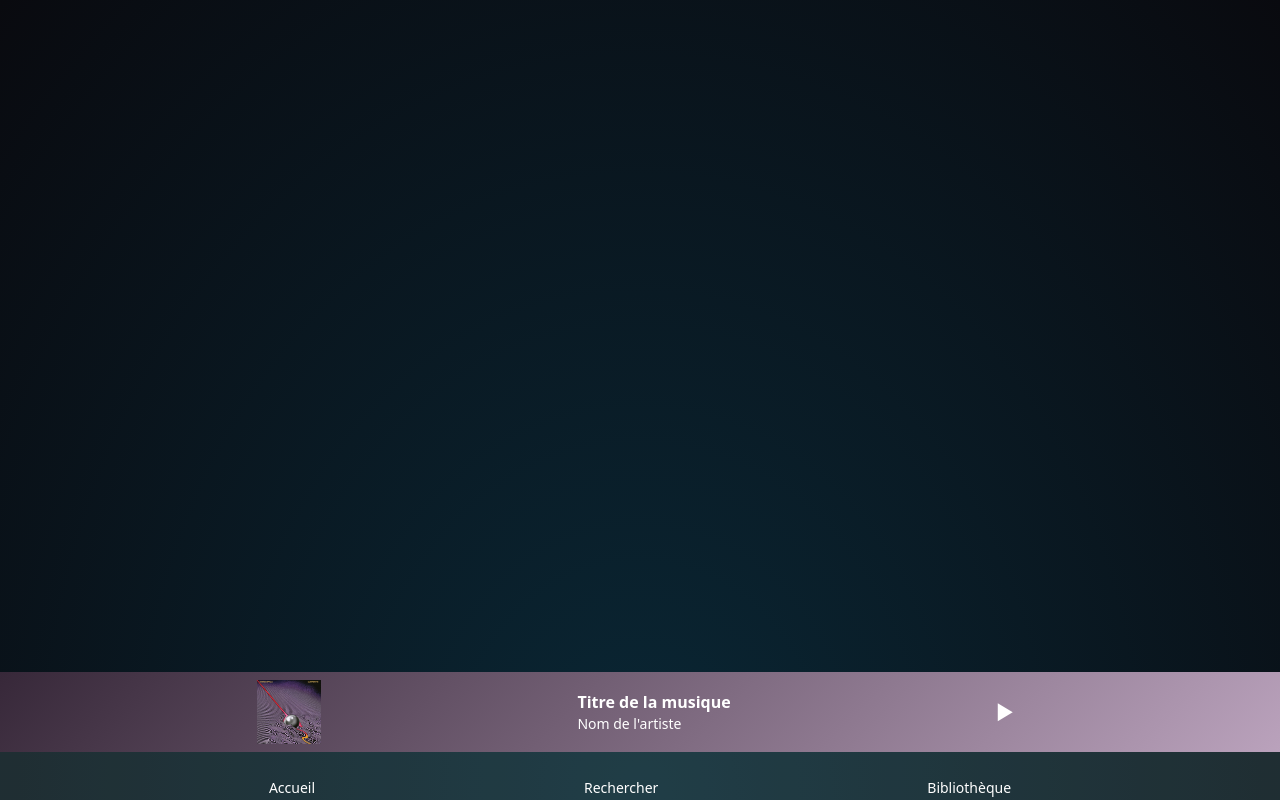
After one commit to Nadir-Bsd/hamonie, a PHP site: page /frontend/pages/footerPlayer.php in a window 1280 px wide. The commit adds this page. Run offline with PHP 8.4, Linux system fonts and the light colour scheme; a stand-in replaces the project's code that opens the database connection; style sheets or scripts are compiled from the project's sources; some libraries are stand-ins or nearby versions.

Commit message:
DONE: Footer bar for musicPlayer

```diff
--- /dev/null
+++ b/frontend/js/boxicons.js
@@ -0,0 +1 @@
+import "boxicons";
--- /dev/null
+++ b/frontend/js/colorChange.js
@@ -0,0 +1,68 @@
+// Sélection des éléments nécessaires
+const musicPlayer = document.getElementById('musicPlayer');
+const musicImage = document.getElementById('musicImage');
+
+// Fonction pour extraire deux couleurs dominantes
+function getTwoDominantColors(image) {
+    const canvas = document.createElement('canvas');
+    const ctx = canvas.getContext('2d');
+
+    // S'assurer que l'image est complètement chargée
+    if (!image.complete) return [{ r: 127, g: 127, b: 127 }, { r: 200, g: 200, b: 200 }];
+
+    canvas.width = image.naturalWidth || image.width;
+    canvas.height = image.naturalHeight || image.height;
+
+    ctx.drawImage(image, 0, 0, canvas.width, canvas.height);
+
+    const imageData = ctx.getImageData(0, 0, canvas.width, canvas.height);
+    const { data } = imageData;
+
+    const colorBuckets = [
+        { r: 0, g: 0, b: 0, count: 0 }, // Couleur dominante 1
+        { r: 0, g: 0, b: 0, count: 0 }, // Couleur dominante 2
+    ];
+
+    // Parcourir les pixels
+    for (let i = 0; i < data.length; i += 4) {
+        const r = data[i];
+        const g = data[i + 1];
+        const b = data[i + 2];
+
+        // Ajouter aux deux buckets (on peut raffiner l'algo pour clusterisation si besoin)
+        if (r + g + b < 384) { // Plus sombre
+            colorBuckets[0].r += r;
+            colorBuckets[0].g += g;
+            colorBuckets[0].b += b;
+            colorBuckets[0].count++;
+        } else { // Plus clair
+            colorBuckets[1].r += r;
+            colorBuckets[1].g += g;
+            colorBuckets[1].b += b;
+            colorBuckets[1].count++;
+        }
+    }
+
+    // Calculer les moyennes des deux buckets
+    return colorBuckets.map(bucket => ({
+        r: Math.floor(bucket.r / bucket.count) || 127,
+        g: Math.floor(bucket.g / bucket.count) || 127,
+        b: Math.floor(bucket.b / bucket.count) || 127,
+    }));
+}
+
+// Mettre à jour le dégradé du player
+function updateMusicPlayerGradient() {
+    const [color1, color2] = getTwoDominantColors(musicImage);
+
+    // Appliquer un dégradé linéaire avec les deux couleurs
+    musicPlayer.style.background = `linear-gradient(135deg, rgb(${color1.r}, ${color1.g}, ${color1.b}), rgb(${color2.r}, ${color2.g}, ${color2.b}))`;
+}
+
+// Écouter l'événement "load" sur l'image pour changer le dégradé
+musicImage.addEventListener('load', updateMusicPlayerGradient);
+
+// Appeler la fonction directement au cas où l'image est déjà chargée
+if (musicImage.complete) {
+    updateMusicPlayerGradient();
+}
--- /dev/null
+++ b/frontend/js/playPause.js
@@ -0,0 +1,42 @@
+const playPause = document.querySelector("#playButton");
+const slider = document.querySelector("#slider");
+
+let count = 0; // Initialisation du compteur
+let intervalId = null; // Variable pour stocker l'ID de l'intervalle
+
+playPause.addEventListener("click", handlePlayPause);
+
+function handlePlayPause(event) {
+  // Vérifier l'état actuel de l'icône et changer l'icône en conséquence
+  if (event.target.classList.contains("bx-play")) {
+    event.target.classList.remove("bx-play");
+    event.target.classList.add("bx-pause");
+
+    // Démarrer l'intervalle si ce n'est pas déjà en cours
+    if (!intervalId) {
+      intervalId = setInterval(() => {
+        count++;
+        slider.style.width = count + "%";
+        console.log(count);
+
+        // Arrêter l'intervalle lorsque count atteint 100
+        if (count >= 100) {
+          clearInterval(intervalId);
+          count = 0;
+          intervalId = null;
+          event.target.classList.remove("bx-pause");
+          event.target.classList.add("bx-play");
+        }
+      }, 100);
+    }
+  } else if (event.target.classList.contains("bx-pause")) {
+    event.target.classList.remove("bx-pause");
+    event.target.classList.add("bx-play");
+
+    // Arrêter l'intervalle lorsqu'on passe en pause
+    if (intervalId) {
+      clearInterval(intervalId);
+      intervalId = null;
+    }
+  }
+}
--- /dev/null
+++ b/frontend/pages/footerPlayer.php
@@ -0,0 +1,60 @@
+<!DOCTYPE html>
+<html lang="en">
+
+<head>
+    <meta charset="UTF-8">
+    <meta name="viewport" content="width=device-width, initial-scale=1.0">
+    <title>Document</title>
+    <link href="../styles/end.css" rel="stylesheet">
+    <link rel="stylesheet" href="../styles/fond.css">
+    <script src="https://cdn.tailwindcss.com"></script>
+    <script src="https://unpkg.com/boxicons@2.1.4/dist/boxicons.js"></script>
+    <link href='https://unpkg.com/boxicons@2.1.4/css/boxicons.min.css' rel='stylesheet'>
+    <script defer src="../js/playPause.js"></script>
+    <script defer src="../js/boxicons.js"></script>
+    <script defer src="../js/colorChange.js"></script>
+</head>
+
+<body class="flex flex-col h-screen justify-end">
+
+
+
+
+    <section id="musicPlayer" class="h-20  flex items-center justify-evenly bg-red-500">
+        <div id="imageDyn" class="bg-gray-500 w-16 h-16">
+            <img id="musicImage" src="../img/currentsAlbum.jpg" alt="Cover Image" class="w-full h-full object-cover">
+        </div>
+        <div class="text-white">
+            <p class="font-semibold">Titre de la musique</p>
+            <p class="text-sm">Nom de l'artiste</p>
+        </div>
+
+        <i id="playButton" class='bx bx-md bx-play' style='color:#ffffff'></i>
+
+        <div class="absolute bottom-10 w-full">
+
+            <div>
+                <input class="w-[100%] appearance-none outline-none range-xl h-[2px] bg-gray-400" type="range" name="slider" id="slider" min="0" max="100" value="0" style="width: 0%">
+            </div>
+        </div>
+
+
+    </section>
+    <footer class="h-12 bg-emerald-green bg-opacity-25 flex justify-evenly items-center py-2">
+        <div class="flex flex-col items-center justify-center text-sm text-white">
+            <box-icon name='home-alt' color="#ECECEC"></box-icon>
+            <p>Accueil</p>
+        </div>
+        <div class="flex flex-col items-center justify-center text-sm text-white">
+            <box-icon name='search-alt-2' color='#ffffff'></box-icon>
+            <p>Rechercher</p>
+        </div>
+        <div class="flex flex-col items-center justify-center text-sm text-white">
+            <box-icon name='library' color='#ffffff'></box-icon>
+            <p>Bibliothèque</p>
+        </div>
+    </footer>
+
+</body>
+
+</html>
--- a/frontend/styles/end.css
+++ b/frontend/styles/end.css
@@ -343,6 +343,23 @@ select {
 2. Remove default button styles.
 */
 
+
+input[type="range"]::-webkit-slider-thumb {
+  appearance: none;
+  width: 0; /* Cache la boule */
+  height: 0;
+}
+input[type="range"]::-moz-range-thumb {
+  width: 0; /* Cache la boule */
+  height: 0;
+  border: none;
+}
+input[type="range"]::-ms-thumb {
+  width: 0; /* Cache la boule */
+  height: 0;
+  border: none;
+}
+
 button,
 input:where([type='button']),
 input:where([type='reset']),
@@ -554,6 +571,14 @@ video {
   display: none;
 }
 
+.absolute {
+  position: absolute;
+}
+
+.top-6 {
+  top: 1.5rem;
+}
+
 .m-10 {
   margin: 2.5rem;
 }
@@ -566,40 +591,32 @@ video {
   margin-bottom: 1rem;
 }
 
-.mb-10 {
-  margin-bottom: 2.5rem;
+.mt-10 {
+  margin-top: 2.5rem;
 }
 
 .mt-12 {
   margin-top: 3rem;
 }
 
-.mt-24 {
-  margin-top: 6rem;
-}
-
-.block {
-  display: block;
-}
-
-.inline-block {
-  display: inline-block;
-}
-
 .mt-14 {
   margin-top: 3.5rem;
-}
-
-.mt-10 {
-  margin-top: 2.5rem;
 }
 
 .flex {
   display: flex;
 }
 
-.grid {
-  display: grid;
+.h-12 {
+  height: 3rem;
+}
+
+.h-16 {
+  height: 4rem;
+}
+
+.h-20 {
+  height: 5rem;
 }
 
 .h-8 {
@@ -610,8 +627,24 @@ video {
   height: 100vh;
 }
 
+.h-\[99\%\] {
+  height: 99%;
+}
+
+.h-\[99vh\] {
+  height: 99vh;
+}
+
 .h-full {
   height: 100%;
+}
+
+.h-screen {
+  height: 100vh;
+}
+
+.w-16 {
+  width: 4rem;
 }
 
 .w-8 {
@@ -674,8 +711,8 @@ video {
   justify-content: center;
 }
 
-.gap-12 {
-  gap: 3rem;
+.justify-evenly {
+  justify-content: space-evenly;
 }
 
 .gap-4 {
@@ -719,6 +756,20 @@ video {
   background-color: rgb(95 129 125 / var(--tw-bg-opacity, 1));
 }
 
+.bg-gray-500 {
+  --tw-bg-opacity: 1;
+  background-color: rgb(107 114 128 / var(--tw-bg-opacity, 1));
+}
+
+.bg-red-700 {
+  --tw-bg-opacity: 1;
+  background-color: rgb(185 28 28 / var(--tw-bg-opacity, 1));
+}
+
+.bg-opacity-25 {
+  --tw-bg-opacity: 0.25;
+}
+
 .bg-gradient-to-b {
   background-image: linear-gradient(to bottom, var(--tw-gradient-stops));
 }
@@ -731,6 +782,11 @@ video {
 
 .to-medium-blue {
   --tw-gradient-to: #0A2735 var(--tw-gradient-to-position);
+}
+
+.object-cover {
+  -o-object-fit: cover;
+     object-fit: cover;
 }
 
 .px-4 {
@@ -775,9 +831,9 @@ video {
   line-height: 2.5rem;
 }
 
-.text-6xl {
-  font-size: 3.75rem;
-  line-height: 1;
+.text-sm {
+  font-size: 0.875rem;
+  line-height: 1.25rem;
 }
 
 .text-xl {
--- a/package.json
+++ b/package.json
@@ -15,6 +15,7 @@
   "dependencies": {
     "@fontsource/roboto": "^5.1.0",
     "autoprefixer": "^10.4.20",
+    "boxicons": "^2.1.4",
     "postcss": "^8.4.49"
   }
 }
```
Also changed, not shown: other parts of frontend/styles/end.css (+41 -21 lines), tailwind.config.js (+9 -4 lines), frontend/styles/start.css (line endings or trailing spaces), package-lock.json.
